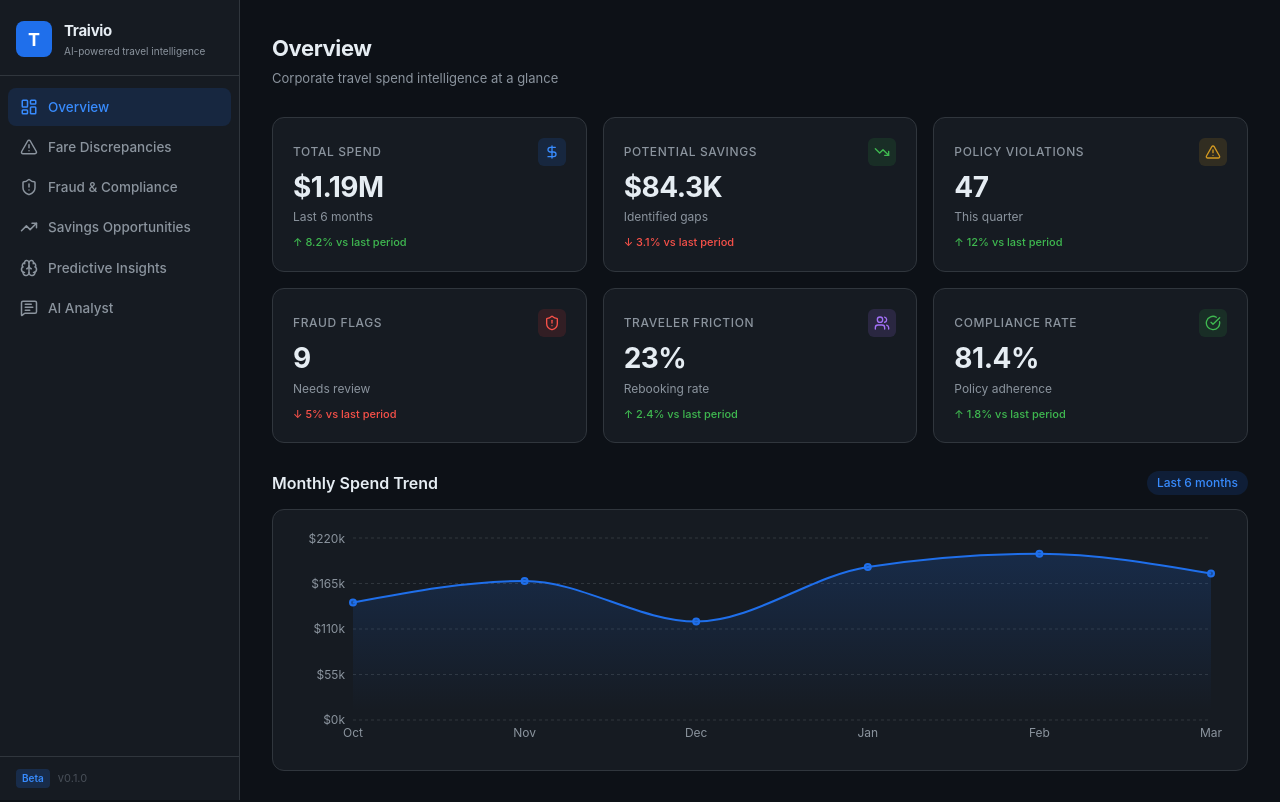
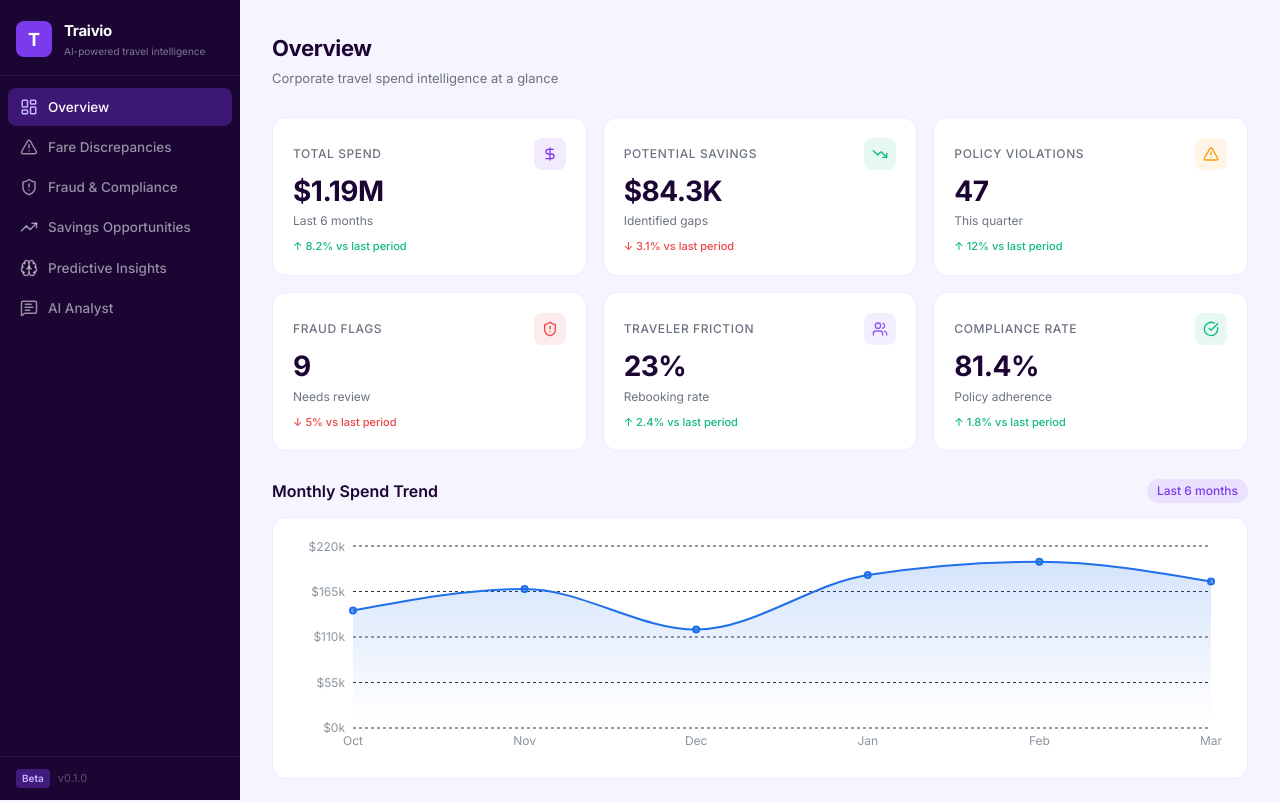
Before and after one commit to StephanKoen/amara-africa, a React (Vite) app: page /overview in a window 1280 px wide. Shown: the top 802 px of the page. Built offline with nearby package versions, Linux system fonts and the light colour scheme.

Commit message:
Restyle to light purple design system
- Background #F5F4FF, sidebar #1a0533, primary #7C3AED
- Cards: white, border #EDE9FE, border-radius 14px
- Inter font via Google Fonts

https://claude.ai/code/session_017wbiKFG7pLjUHzDtG2LwuR

```diff
--- a/src/components/KPICard.module.css
+++ b/src/components/KPICard.module.css
@@ -1,15 +1,15 @@
-.card { background: var(--bg-surface); border: 1px solid var(--border); border-radius: var(--radius-lg); padding: 20px; display: flex; flex-direction: column; gap: 6px; transition: border-color 0.15s; }
-.card:hover { border-color: var(--blue-primary); }
+.card { background: #ffffff; border: 1px solid #EDE9FE; border-radius: 14px; padding: 20px; display: flex; flex-direction: column; gap: 6px; transition: box-shadow 0.15s, border-color 0.15s; }
+.card:hover { border-color: #C4B5FD; box-shadow: 0 4px 16px rgba(124,58,237,0.08); }
 .header { display: flex; align-items: center; justify-content: space-between; }
 .title { font-size: 12px; font-weight: 500; color: var(--text-secondary); text-transform: uppercase; letter-spacing: 0.6px; }
-.iconWrap { width: 28px; height: 28px; border-radius: 6px; display: flex; align-items: center; justify-content: center; }
-.blue .iconWrap { background: rgba(31,111,235,0.15); color: var(--blue-light); }
-.green .iconWrap { background: rgba(46,160,67,0.15); color: var(--green-light); }
-.red .iconWrap { background: rgba(218,54,51,0.15); color: var(--red-light); }
-.yellow .iconWrap { background: rgba(210,153,34,0.15); color: var(--yellow-light); }
-.purple .iconWrap { background: rgba(163,113,247,0.15); color: var(--purple-light); }
+.iconWrap { width: 32px; height: 32px; border-radius: 8px; display: flex; align-items: center; justify-content: center; }
+.blue .iconWrap   { background: rgba(124,58,237,0.1);  color: #7C3AED; }
+.green .iconWrap  { background: rgba(16,185,129,0.1);  color: #10B981; }
+.red .iconWrap    { background: rgba(239,68,68,0.1);   color: #EF4444; }
+.yellow .iconWrap { background: rgba(245,158,11,0.1);  color: #F59E0B; }
+.purple .iconWrap { background: rgba(139,92,246,0.1);  color: #8B5CF6; }
 .value { font-size: 28px; font-weight: 700; color: var(--text-primary); letter-spacing: -0.5px; line-height: 1.1; }
 .subtitle { font-size: 12px; color: var(--text-secondary); }
 .trend { font-size: 11px; font-weight: 500; margin-top: 2px; }
-.up { color: var(--green-light); }
-.down { color: var(--red-light); }
+.up   { color: #10B981; }
+.down { color: #EF4444; }
--- a/src/components/Sidebar.module.css
+++ b/src/components/Sidebar.module.css
@@ -1,14 +1,15 @@
-.sidebar { position: fixed; top: 0; left: 0; width: var(--sidebar-width); height: 100vh; background: var(--bg-surface); border-right: 1px solid var(--border); display: flex; flex-direction: column; z-index: 100; overflow-y: auto; }
-.brand { display: flex; align-items: center; gap: 12px; padding: 20px 16px 16px; border-bottom: 1px solid var(--border); }
-.brandIcon { width: 36px; height: 36px; background: var(--blue-primary); border-radius: 8px; display: flex; align-items: center; justify-content: center; font-weight: 700; font-size: 18px; color: #fff; flex-shrink: 0; }
-.brandName { font-size: 15px; font-weight: 700; color: var(--text-primary); letter-spacing: -0.3px; }
-.brandTagline { font-size: 10px; color: var(--text-secondary); margin-top: 1px; }
+.sidebar { position: fixed; top: 0; left: 0; width: var(--sidebar-width); height: 100vh; background: #1a0533; border-right: none; display: flex; flex-direction: column; z-index: 100; overflow-y: auto; }
+.brand { display: flex; align-items: center; gap: 12px; padding: 20px 16px 16px; border-bottom: 1px solid rgba(255,255,255,0.08); }
+.brandIcon { width: 36px; height: 36px; background: #7C3AED; border-radius: 8px; display: flex; align-items: center; justify-content: center; font-weight: 700; font-size: 18px; color: #fff; flex-shrink: 0; }
+.brandName { font-size: 15px; font-weight: 700; color: #ffffff; letter-spacing: -0.3px; }
+.brandTagline { font-size: 10px; color: rgba(255,255,255,0.45); margin-top: 1px; }
 .nav { flex: 1; padding: 12px 8px; display: flex; flex-direction: column; gap: 2px; }
-.navItem { display: flex; align-items: center; gap: 10px; padding: 9px 12px; border-radius: var(--radius); text-decoration: none; color: var(--text-secondary); font-size: 13.5px; font-weight: 500; transition: background 0.15s, color 0.15s; }
-.navItem:hover { background: var(--bg-hover); color: var(--text-primary); }
-.navItem.active { background: rgba(31,111,235,0.15); color: var(--blue-light); }
-.footer { padding: 12px 16px; border-top: 1px solid var(--border); display: flex; align-items: center; gap: 8px; font-size: 11px; color: var(--text-muted); }
-.footerBadge { background: rgba(31,111,235,0.2); color: var(--blue-light); padding: 2px 6px; border-radius: 4px; font-size: 10px; font-weight: 600; }
-.mobileToggle { display: none; position: fixed; top: 12px; left: 12px; z-index: 200; background: var(--bg-surface); border: 1px solid var(--border); color: var(--text-primary); padding: 8px; border-radius: var(--radius); }
+.navItem { display: flex; align-items: center; gap: 10px; padding: 9px 12px; border-radius: var(--radius); text-decoration: none; color: rgba(255,255,255,0.55); font-size: 13.5px; font-weight: 500; transition: background 0.15s, color 0.15s; }
+.navItem:hover { background: rgba(255,255,255,0.08); color: #ffffff; }
+.navItem.active { background: rgba(124,58,237,0.35); color: #ffffff; }
+.navItem.active svg { color: #C4B5FD; }
+.footer { padding: 12px 16px; border-top: 1px solid rgba(255,255,255,0.08); display: flex; align-items: center; gap: 8px; font-size: 11px; color: rgba(255,255,255,0.3); }
+.footerBadge { background: rgba(124,58,237,0.4); color: #C4B5FD; padding: 2px 6px; border-radius: 4px; font-size: 10px; font-weight: 600; }
+.mobileToggle { display: none; position: fixed; top: 12px; left: 12px; z-index: 200; background: #1a0533; border: 1px solid rgba(255,255,255,0.15); color: #ffffff; padding: 8px; border-radius: var(--radius); }
 .overlay { display: none; position: fixed; inset: 0; background: rgba(0,0,0,0.6); z-index: 99; }
 @media (max-width: 768px) { .sidebar { transform: translateX(-100%); transition: transform 0.25s ease; } .sidebar.open { transform: translateX(0); } .mobileToggle { display: flex; } .overlay { display: block; } }
--- a/src/index.css
+++ b/src/index.css
@@ -1,29 +1,31 @@
+@import url('https://fonts.googleapis.com/css2?family=Inter:wght@400;500;600;700&display=swap');
+
 *, *::before, *::after { box-sizing: border-box; margin: 0; padding: 0; }
 
 :root {
-  --bg-base: #0d1117;
-  --bg-surface: #161b22;
-  --bg-elevated: #1c2333;
-  --bg-hover: #21262d;
-  --border: #30363d;
-  --text-primary: #e6edf3;
-  --text-secondary: #8b949e;
-  --text-muted: #484f58;
-  --blue-primary: #1f6feb;
-  --blue-light: #388bfd;
-  --green: #2ea043;
-  --green-light: #3fb950;
-  --red: #da3633;
-  --red-light: #f85149;
-  --yellow-light: #d29922;
-  --purple-light: #a371f7;
+  --bg-base: #F5F4FF;
+  --bg-surface: #ffffff;
+  --bg-elevated: #F5F4FF;
+  --bg-hover: #EDE9FE;
+  --border: #EDE9FE;
+  --text-primary: #1a0533;
+  --text-secondary: #6B7280;
+  --text-muted: #9CA3AF;
+  --blue-primary: #7C3AED;
+  --blue-light: #8B5CF6;
+  --green: #059669;
+  --green-light: #10B981;
+  --red: #DC2626;
+  --red-light: #EF4444;
+  --yellow-light: #F59E0B;
+  --purple-light: #8B5CF6;
   --radius: 8px;
-  --radius-lg: 12px;
+  --radius-lg: 14px;
   --sidebar-width: 240px;
 }
 
 body {
-  font-family: -apple-system, BlinkMacSystemFont, 'Segoe UI', 'Inter', sans-serif;
+  font-family: 'Inter', -apple-system, BlinkMacSystemFont, 'Segoe UI', sans-serif;
   background: var(--bg-base);
   color: var(--text-primary);
   line-height: 1.5;
@@ -33,8 +35,8 @@ body {
 #root { display: flex; min-height: 100vh; }
 
 ::-webkit-scrollbar { width: 6px; height: 6px; }
-::-webkit-scrollbar-track { background: var(--bg-surface); }
-::-webkit-scrollbar-thumb { background: var(--border); border-radius: 3px; }
+::-webkit-scrollbar-track { background: var(--bg-base); }
+::-webkit-scrollbar-thumb { background: #D8B4FE; border-radius: 3px; }
 
 button { cursor: pointer; font-family: inherit; }
 input, textarea { font-family: inherit; }
--- a/src/pages/Overview.module.css
+++ b/src/pages/Overview.module.css
@@ -3,17 +3,18 @@
 .section { margin-bottom: 28px; }
 .sectionHeader { display: flex; align-items: center; justify-content: space-between; margin-bottom: 14px; }
 .sectionHeader h2 { font-size: 16px; font-weight: 600; color: var(--text-primary); }
-.badge { background: rgba(31,111,235,0.15); color: var(--blue-light); padding: 3px 10px; border-radius: 20px; font-size: 12px; font-weight: 500; }
+.badge { background: rgba(124,58,237,0.1); color: #7C3AED; padding: 3px 10px; border-radius: 20px; font-size: 12px; font-weight: 500; }
 .fileName { display: flex; align-items: center; gap: 6px; font-size: 12px; color: var(--text-secondary); }
-.chart { background: var(--bg-surface); border: 1px solid var(--border); border-radius: var(--radius-lg); padding: 20px; }
-.dropzone { border: 2px dashed var(--border); border-radius: var(--radius-lg); padding: 48px 24px; text-align: center; cursor: pointer; transition: border-color 0.2s, background 0.2s; }
-.dropzone:hover { border-color: var(--blue-primary); background: rgba(31,111,235,0.04); }
-.uploadIcon { color: var(--text-muted); margin-bottom: 12px; }
+.chart { background: #ffffff; border: 1px solid #EDE9FE; border-radius: 14px; padding: 20px; }
+.dropzone { border: 2px dashed #D8B4FE; border-radius: 14px; padding: 48px 24px; text-align: center; cursor: pointer; transition: border-color 0.2s, background 0.2s; }
+.dropzone:hover { border-color: #7C3AED; background: rgba(124,58,237,0.03); }
+.uploadIcon { color: #C4B5FD; margin-bottom: 12px; }
 .dropTitle { font-size: 15px; font-weight: 600; color: var(--text-primary); margin-bottom: 6px; }
 .dropSub { font-size: 13px; color: var(--text-secondary); }
 .uploadActions { display: flex; align-items: center; gap: 12px; margin-bottom: 14px; }
-.successTag { background: rgba(46,160,67,0.15); color: var(--green-light); padding: 4px 12px; border-radius: 20px; font-size: 13px; font-weight: 500; }
-.clearBtn { background: transparent; border: 1px solid var(--border); color: var(--text-secondary); padding: 4px 12px; border-radius: 6px; font-size: 13px; }
-.clearBtn:hover { border-color: var(--red); color: var(--red-light); }
-.analyzeBtn { display: flex; align-items: center; gap: 6px; background: var(--blue-primary); color: #fff; border: none; padding: 8px 16px; border-radius: var(--radius); font-size: 13px; font-weight: 500; }
+.successTag { background: rgba(16,185,129,0.1); color: #10B981; padding: 4px 12px; border-radius: 20px; font-size: 13px; font-weight: 500; }
+.clearBtn { background: transparent; border: 1px solid #EDE9FE; color: var(--text-secondary); padding: 4px 12px; border-radius: 6px; font-size: 13px; }
+.clearBtn:hover { border-color: #EF4444; color: #EF4444; }
+.analyzeBtn { display: flex; align-items: center; gap: 6px; background: #7C3AED; color: #fff; border: none; padding: 8px 16px; border-radius: var(--radius); font-size: 13px; font-weight: 500; transition: background 0.15s; }
+.analyzeBtn:hover { background: #8B5CF6; }
 @media (max-width: 768px) { .page { padding: 16px; } .kpiGrid { grid-template-columns: 1fr; } }
```
